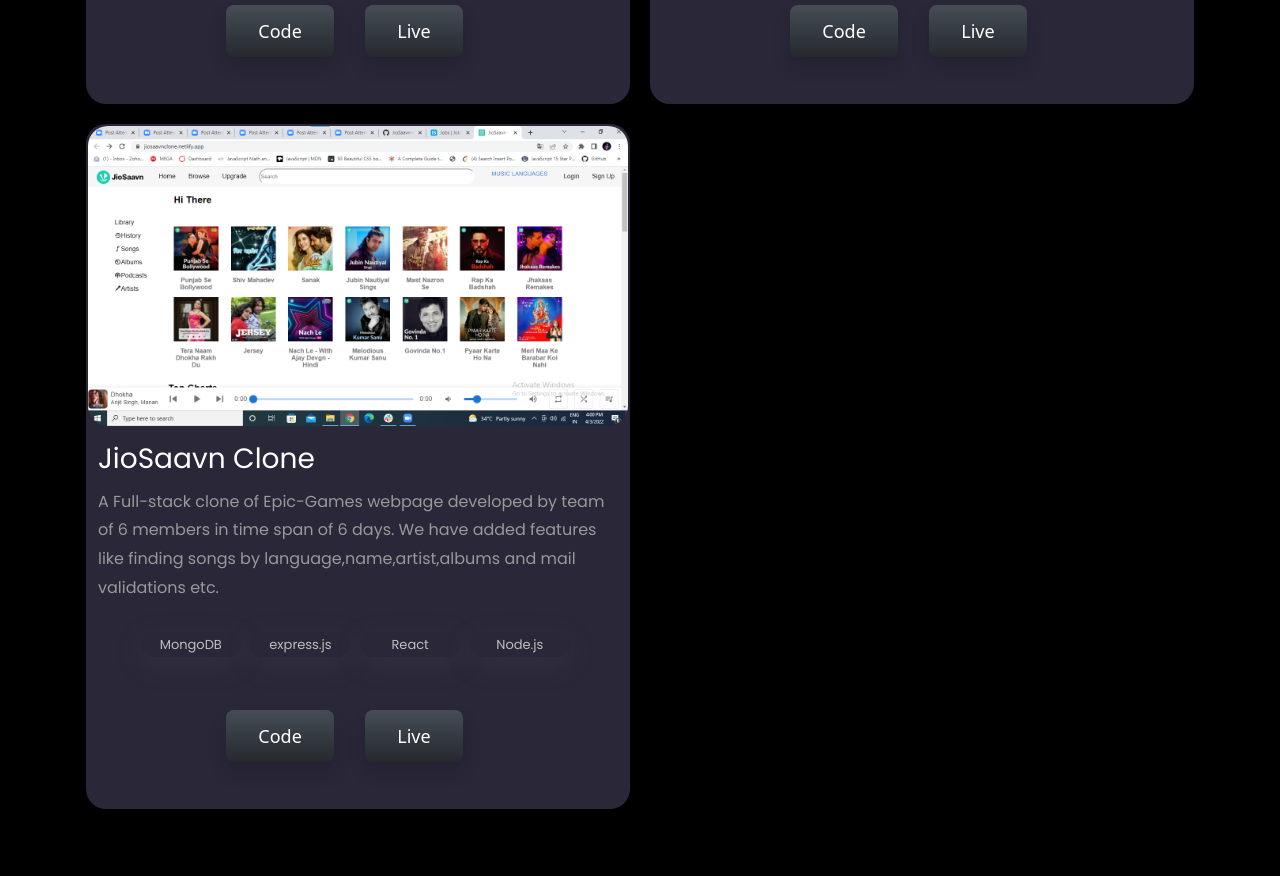
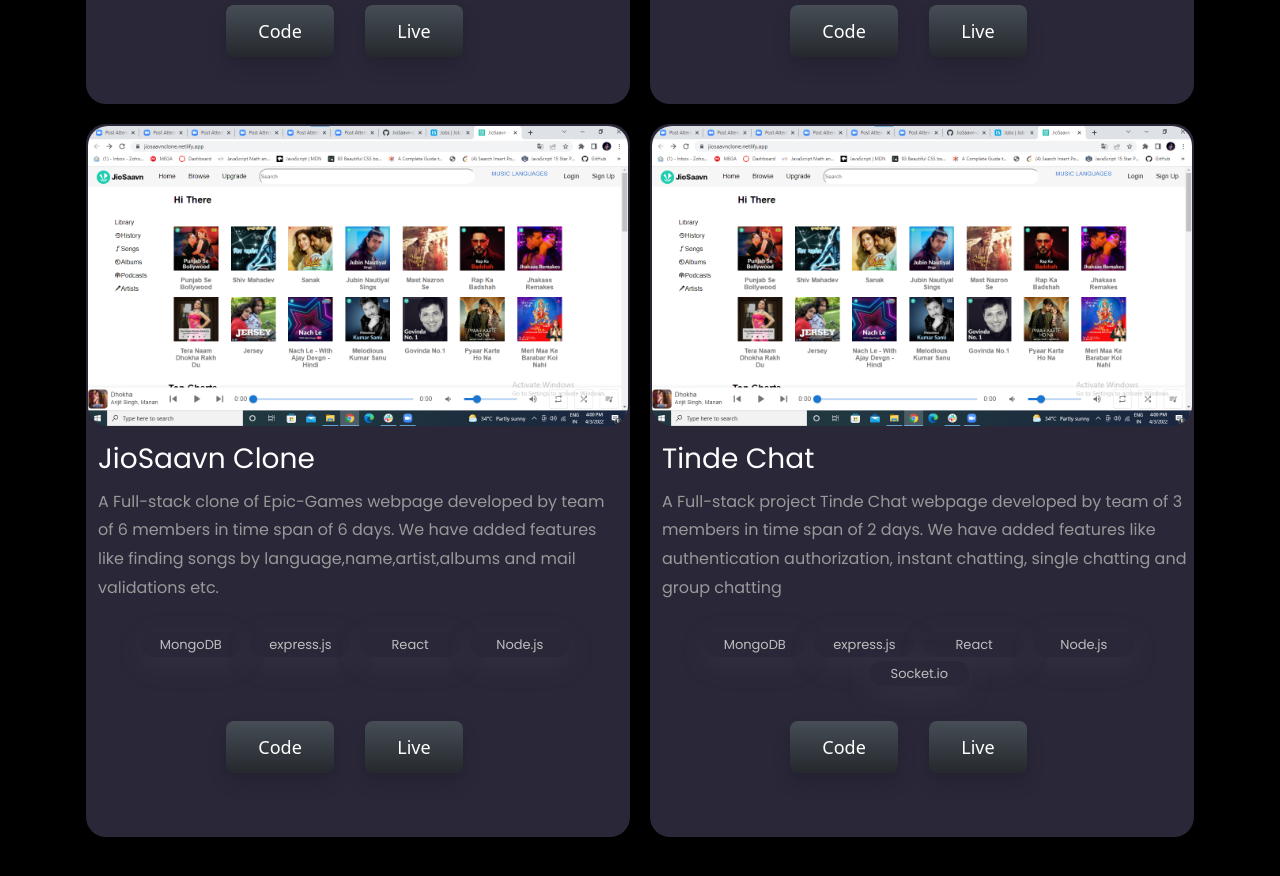
Before and after one commit to sathish-02/Sathish_portfolio, a plain HTML site: page index.html in a window 1280 px wide. Shown: the part 2980-3856 px from the top of the page. Drawn offline with Linux system fonts and the light colour scheme; files whose address does not match are found by name.

Commit message:
resume and project change

```diff
--- a/index.html
+++ b/index.html
@@ -243,7 +243,34 @@
 						<a href="https://jiosaavnclone.netlify.app/" target="_blank"><button class="button-84">Live</button></a>
 
 					</div>
+				</div>
+
+					<div>
+						<div class="image_div">
+							<img src="./images/HomePage.png" alt="">
+						</div>
+						<div class="para_div">
+							<h3>Tinde Chat</h3>
+							<p class="projectDes">A Full-stack project Tinde Chat webpage developed by team of 3 members in time span of 2
+								days. We have added features like authentication authorization, instant chatting, single chatting and group chatting</p>
+							<div>
+								<button>MongoDB</button>
+								<button>express.js</button>
+								<button>React</button>
+								<button>Node.js</button>
+								<button>Socket.io</button>
+
+							</div>
+						</div>
+						<div>
+							<a href="https://github.com/sathish-02/Tinde-Chat" target="_blank"><button
+									class="button-84">Code</button></a>
+							<a href="https://mern-tinde-chater.herokuapp.com/" target="_blank"><button class="button-84">Live</button></a>
+
+						</div>
 					</div>
+
+
     		</div>
     	</div>
     </section>
```
Also changed, not shown: 1 other file.
